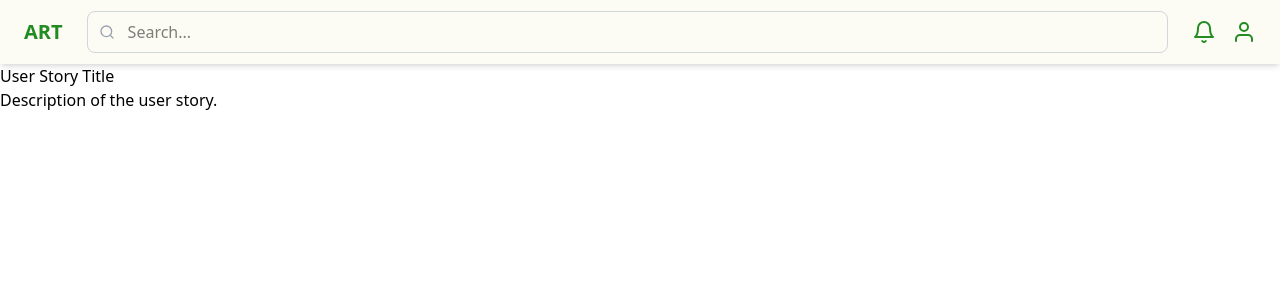
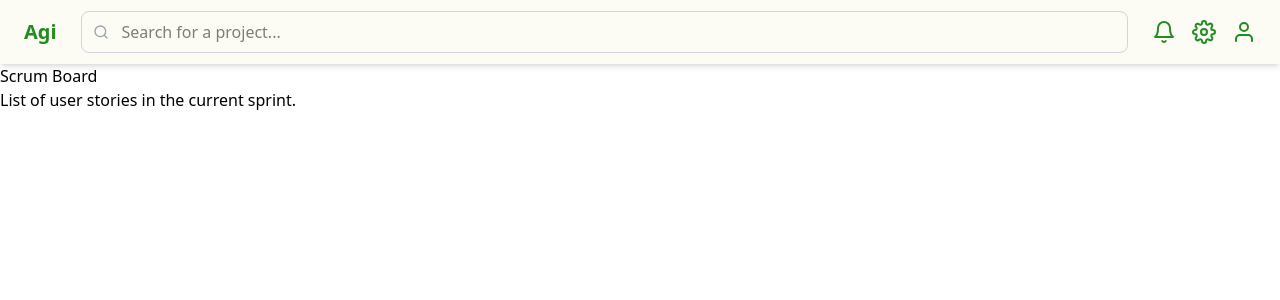
Before and after one commit to Bradw91/agile-requirements-tracker, a React (Vite) app in the folder frontend/: page / in a window 1280 px wide. Shown: the top 300 px of the page. Built offline with nearby package versions, Linux system fonts and the light colour scheme.

Commit message:
started scrum board and userstory card

```diff
--- a/frontend/src/App.tsx
+++ b/frontend/src/App.tsx
@@ -1,12 +1,12 @@
 import "./index.css";
 import Header from "./components/Header/Header";
-import UserStoryCard from "./components/WorkItemManagement/UserStoryCard";
+import ScrumBoard from "./components/WorkItemManagement/ScrumBoard";
 
 function App() {
   return (
     <>
       <Header />
-      <UserStoryCard />
+      <ScrumBoard />
     </>
   );
 }
--- a/frontend/src/components/Header/Header.tsx
+++ b/frontend/src/components/Header/Header.tsx
@@ -1,11 +1,11 @@
 import React from "react";
-import { FiSearch, FiBell, FiUser } from "react-icons/fi";
+import { FiSearch, FiBell, FiUser, FiSettings } from "react-icons/fi";
 
 const Header: React.FC = () => {
   return (
     <header className="bg-creamWhite h-16 flex items-center px-6 shadow-md">
       {/* Logo */}
-      <div className="text-forestGreen font-bold text-xl">ART</div>
+      <div className="text-forestGreen font-bold text-xl">Agi</div>
 
       {/* Search Bar */}
 
@@ -13,7 +13,7 @@ const Header: React.FC = () => {
         <div className="relative">
           <input
             type="text"
-            placeholder="Search..."
+            placeholder="Search for a project..."
             className="w-full pl-10 pr-4 py-2 rounded-lg border border-gray-300 focus:outline-none focus:ring-2 focus:ring-forestGreen"
           />
           <FiSearch className="absolute left-3 top-1/2 transform -translate-y-1/2 text-gray-400" />
@@ -22,6 +22,7 @@ const Header: React.FC = () => {
       {/* Right Icons */}
       <div className="flex items-center space-x-4 text-forestGreen">
         <FiBell className="w-6 h-6 cursor-pointer" />
+        <FiSettings className="w-6 h-6 cursor-pointer" />
         <FiUser className="w-6 h-6 cursor-pointer" />
       </div>
     </header>
--- a/frontend/src/components/WorkItemManagement/ScrumBoard.tsx
+++ b/frontend/src/components/WorkItemManagement/ScrumBoard.tsx
@@ -1,6 +1,9 @@
 import React from "react";
+import { UserStoryCard } from "./UserStoryCard";
 
 const ScrumBoard: React.FC = () => {
+
+
   return (
     <div>
       <h2>Scrum Board</h2>
--- a/frontend/src/components/WorkItemManagement/UserStoryCard.tsx
+++ b/frontend/src/components/WorkItemManagement/UserStoryCard.tsx
@@ -1,10 +1,56 @@
 import React from "react";
 
-const UserStoryCard: React.FC = () => {
+interface UserStory {
+  id: string;
+  title: string;
+  description: string;
+  storyPoints: number;
+  assignee: string;
+  priority: string;
+  status: 'todo' | 'inprogress' | 'UAT Testing' | 'Failed UAT Testing' | 'Ready for MTP' | 'done';
+}
+
+const UserStoryCard: React.FC<{ story: UserStory }> = ({ story }) => {
+
+  const getPriorityColor = (priority: string) => {
+    switch (priority) {
+      case 'High':
+        return 'bg-red-500 text-red-800';
+      case 'Medium':
+        return 'bg-yellow-500 text-yellow-800';
+      case 'Low':
+        return 'bg-green-500 text-green-800';
+      default:
+        return 'bg-gray-500 text-gray-800';
+    }
+  }
   return (
-    <div>
-      <h2>User Story Title</h2>
-      <p>Description of the user story.</p>
+    <div className="bg-white rounded-lg shadow-md border border-gray-200 p-4 mb-3 hover:shadow-lg transition-shadow duration-200">
+      <div className="flex justify-between items-start mb-2">
+        <span className="text-sm font-medium text-gray-600">{story.id}</span>
+        <span className={`px-2 py-1 text-xs rounded-full ${getPriorityColor(story.priority)}`}>
+          {story.priority}
+        </span>
+      </div>
+
+      <h3 className="font-semibold text-gray-800 mb-2 text-sm leading-tight">
+        {story.title}
+      </h3>
+
+      <p className="text-xs text-gray-600 mb-3 line-clamp-2">
+        {story.description}
+      </p>
+
+      <div className="flex justify-between items-center text-xs">
+        <div className="flex items-center space-x-2">
+          <div className="bg-blue-100 text-blue-800 px-2 py-1 rounded">
+            {story.storyPoints} SP
+          </div>
+        </div>
+        <div className="text-gray-600 truncate max-w-20">
+          {story.assignee}
+        </div>
+      </div>
     </div>
   );
 };
```
Also changed, not shown: 1 other file (tests, documents, lock files or other folders).
